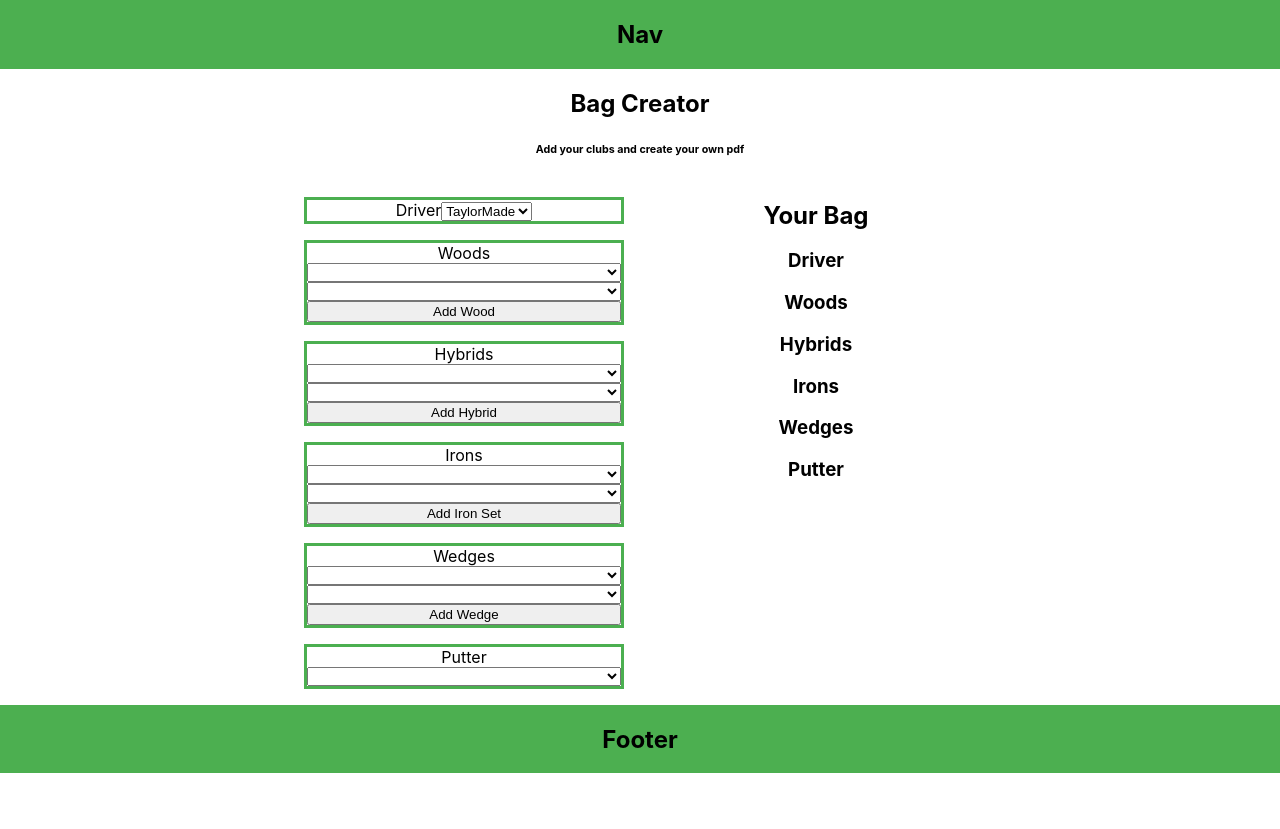
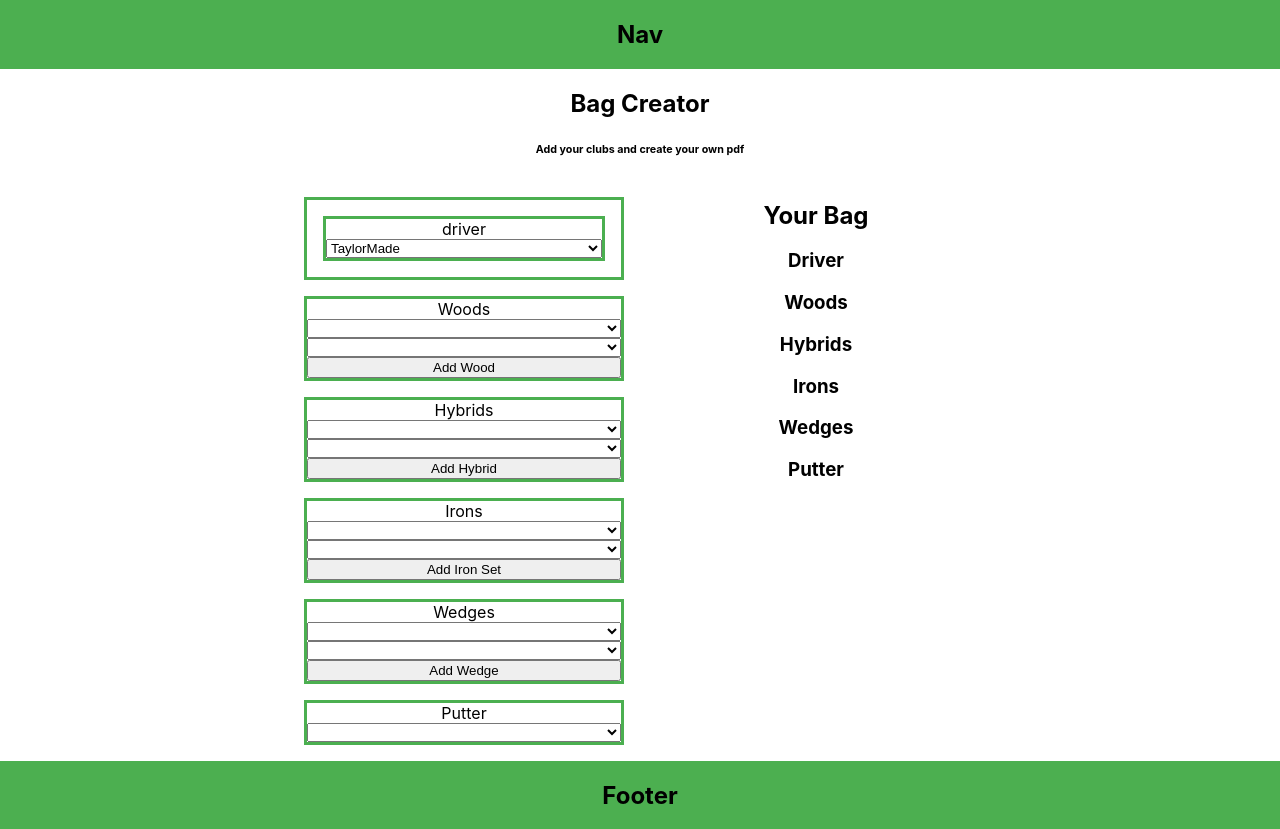
Before and after one commit to poplockndrop1t/golfBuddy, a React (Create React App) app: page / in a window 1280 px wide. Before the commit the page ends 800 px from the top, so only its background shows below. Built offline with nearby package versions, Linux system fonts and the light colour scheme.

Commit message:
Club options container is now rendered and can perform club selection

```diff
--- a/src/BagCreator/ClubOptions/ClubOptions.js
+++ b/src/BagCreator/ClubOptions/ClubOptions.js
@@ -27,19 +27,11 @@ class ClubOptions extends React.Component {
     }
   };
 
-          // <label>Driver</label>
-            // <select name="driver" >
-            //   <option value=""></option>
-            //   <option value="TaylorMade">TaylorMade</option>
-            //   <option value="Titleist">Titleist</option>
-            //   <option value="Callaway">Callaway</option>
-            //   <option value="Ping">Ping</option>
-            // </select>
   render() {
     return (
       <div className="clubOptionsContainer">
         <div className="driverContainer" onChange={ this.handleChange }>
-          <ClubSelect label={"Driver"} options={this.brands} />
+          <ClubSelect label={"driver"} options={this.brands} />
         </div>
         <div className="woodsContainer" onChange={ this.handleClubChange }>
           <label>Woods</label>
--- a/src/BagCreator/ClubOptions/ClubSelect/ClubSelect.css
+++ b/src/BagCreator/ClubOptions/ClubSelect/ClubSelect.css
@@ -0,0 +1,6 @@
+.clubSelectContainer {
+  display: flex;
+  flex-direction: column;
+  border: solid #4baf50;
+  margin: 1em;
+};
--- a/src/BagCreator/ClubOptions/ClubSelect/ClubSelect.js
+++ b/src/BagCreator/ClubOptions/ClubSelect/ClubSelect.js
@@ -4,7 +4,7 @@ import './ClubSelect.css';
 
 function ClubSelect({ label, options }) {
   return (
-    <div>
+    <div className="clubSelectContainer">
       <label>{label}</label>
       <select name={label} >
         { options.map((option, key) => {
@@ -18,14 +18,3 @@ function ClubSelect({ label, options }) {
 };
 
 export default ClubSelect;
-    // <option value=""></option>
-    // <option value="TaylorMade">TaylorMade</option>
-    // <option value="Titleist">Titleist</option>
-    // <option value="Callaway">Callaway</option>
-    // <option value="Ping">Ping</option>
-
-    // <option value=""></option>
-    //   <option value="TaylorMade">TaylorMade</option>
-    //   <option value="Titleist">Titleist</option>
-    //   <option value="Callaway">Callaway</option>
-    //   <option value="Ping">Ping</option>
```
